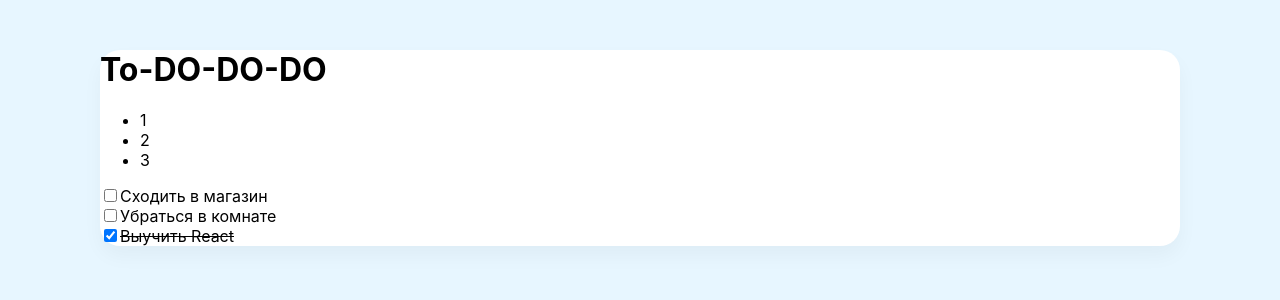
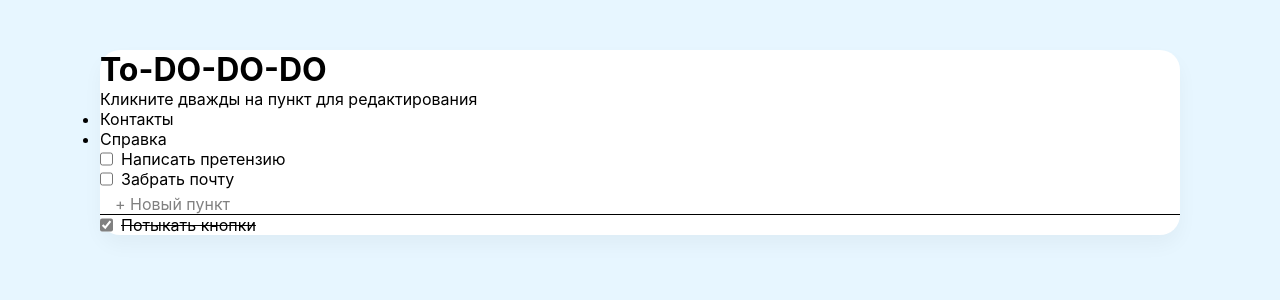
Before and after one commit to AleksRodkin/react-to-do-app, a React (Create React App) app: page / in a window 1280 px wide. Shown: the top 300 px of the page. Built offline with nearby package versions, Linux system fonts and the light colour scheme.

Commit message:
Реализована функция редактирования пунктов задач

```diff
--- a/src/App.js
+++ b/src/App.js
@@ -18,19 +18,44 @@ function App() {
     );
   };
 
+  const startEditing = (id) => {
+    setTasks((prev) =>
+      prev.map((task) =>
+        task.id === id ? { ...task, isEditing: true } : task
+      )
+    );
+  };
+
+  const saveTask = (id, newText) => {
+    setTasks((prev) =>
+      prev.map((task) =>
+        task.id === id ? { ...task, text: newText, isEditing: false } : task
+      )
+    );
+  };
+
   return (
     <div className="wrapper clear p-30">
       <Header />
       <div className="container">
         <div className="container-tasks">
-          <div class="container-tasks__opened">
+          <div className="container-tasks__opened">
             {openTasks.map((task) => (
-              <Task key={task.id} task={task} toggleTask={toggleTask} />
+              <Task key={task.id} task={task} toggleTask={toggleTask} startEditing={startEditing}
+              saveTask={saveTask} />
             ))}
           </div>
-          <div class="container-tasks__closed">
+          <div className="container-tasks__add">
+            <button className="button-new-task" type="button">
+              + Новый пункт
+            </button>
+
+            {/* <button className="button-add">Добавить</button> */}
+          </div>
+          <div className="container-tasks__closed mt-30">
             {closedTasks.map((task) => (
-              <Task key={task.id} task={task} toggleTask={toggleTask} />
+              <Task key={task.id} task={task} toggleTask={toggleTask} startEditing={startEditing}
+              saveTask={saveTask} />
             ))}
           </div>
         </div>
--- a/src/components/Header.js
+++ b/src/components/Header.js
@@ -1,14 +1,14 @@
 function Header() {
   return (
-    <header className="header d-flex justify-between">
+    <header className="header d-flex justify-between mb-30">
       <div className="header__text">
         <h1>To-DO-DO-DO</h1>
+        <p>Кликните дважды на пункт для редактирования</p>
       </div>
       <div className="header__buttons d-flex align-center">
         <ul className="d-flex justify-center">
-          <li className="mr-30">1</li>
-          <li className="mr-30">2</li>
-          <li className="">3</li>
+          <li className="mr-30">Контакты</li>
+          <li className="mr-30">Справка</li>
         </ul>
       </div>
     </header>
--- a/src/components/Task.js
+++ b/src/components/Task.js
@@ -1,14 +1,30 @@
-function Task({ task, toggleTask }) {
+function Task({ task, toggleTask, startEditing, saveTask }) {
   return (
-    <div>
+    <div className="task">
       <input
         type="checkbox"
         checked={task.isDone}
         onChange={() => toggleTask(task.id)}
+        style={{ accentColor: "grey" }}
       />
-      <span style={{ textDecoration: task.isDone ? "line-through" : "none" }}>
-        {task.text}
-      </span>
+      {task.isEditing ? (
+        <input
+          type="text"
+          defaultValue={task.text}
+          autoFocus
+          onBlur={(e) => saveTask(task.id, e.target.value)}
+          onKeyDown={(e) => {
+            if (e.key === "Enter") saveTask(task.id, e.target.value);
+          }}
+        />
+      ) : (
+        <span
+          style={{ textDecoration: task.isDone ? "line-through" : "none" }}
+          onDoubleClick={() => startEditing(task.id)}
+        >
+          {task.text}
+        </span>
+      )}
     </div>
   );
 }
--- a/src/data/tasks.js
+++ b/src/data/tasks.js
@@ -1,7 +1,7 @@
 const tasks = [
-  { id: 1, text: "Сходить в магазин", isDone: false },
-  { id: 2, text: "Убраться в комнате", isDone: false },
-  { id: 3, text: "Выучить React", isDone: true },
+  { id: 1, text: "Написать претензию", isDone: false, isEditing: false },
+  { id: 2, text: "Забрать почту", isDone: false, isEditing: false },
+  { id: 3, text: "Потыкать кнопки", isDone: true, isEditing: false },
 ];
 
 export default tasks;
--- a/src/index.scss
+++ b/src/index.scss
@@ -1,11 +1,12 @@
 body {
-  margin: 0;
   -webkit-font-smoothing: antialiased;
   -moz-osx-font-smoothing: grayscale;
   background-color: #e7f6ff;
 }
 
 * {
+  margin: 0;
+  padding: 0;
   font-family: 'Inter', system-ui;
 }
 
@@ -16,3 +17,23 @@ body {
   max-width: 1080px;
   margin: 50px auto;
 }
+
+.task {
+  display: flex;
+  gap: 8px;
+}
+
+.button-new-task {
+    margin-left: 15px;
+    margin-top: 5px;
+    font-size: 16px;
+    color: gray;
+    background: none;
+    border: none;
+    cursor: pointer;
+
+}
+
+.container-tasks__closed {
+  border-top: 1px solid black;
+}
```
